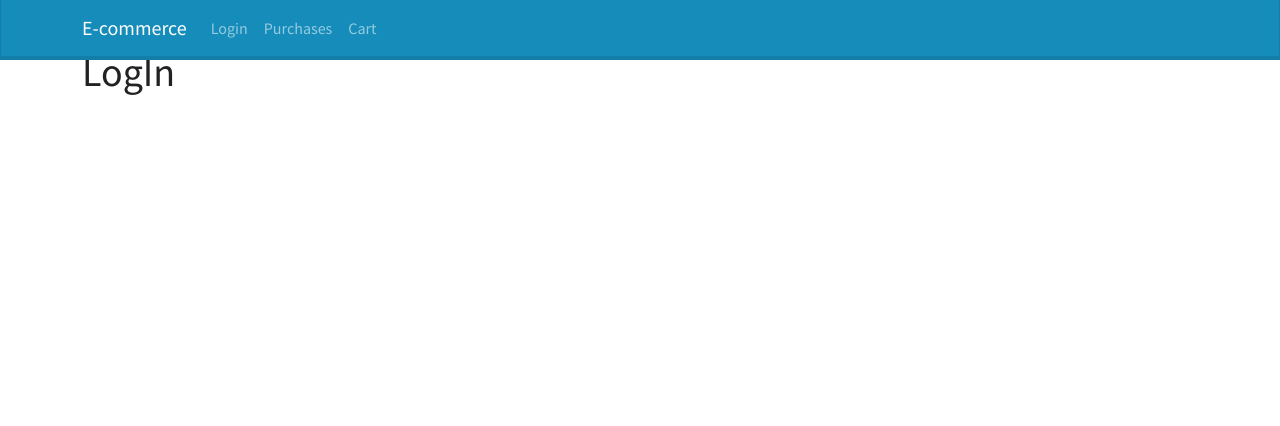
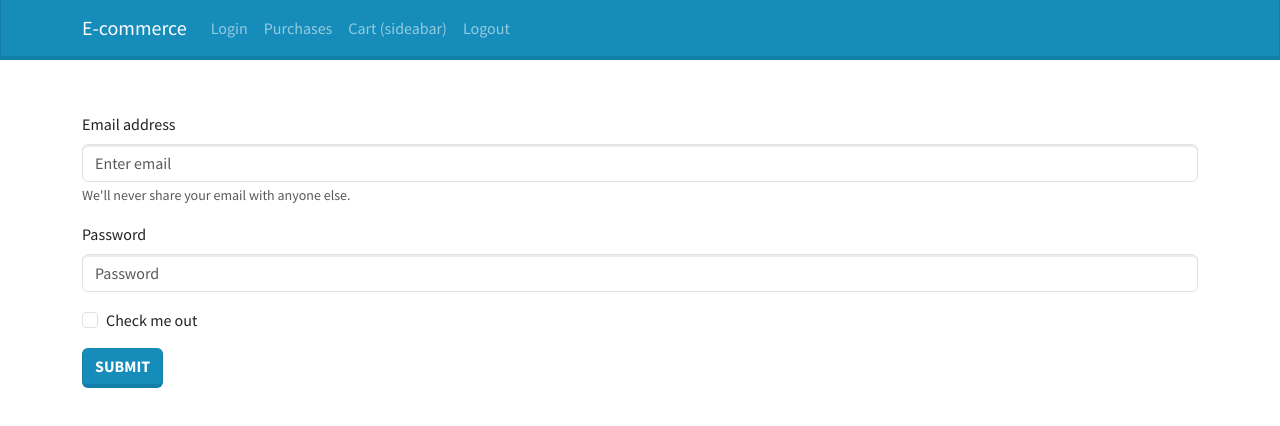
Before and after one commit to AntonioDMV/Proyecto-Final, a React (Vite) app: page /#/login in a window 1280 px wide. Shown: the top 426 px of the page. Built offline with nearby package versions, Linux system fonts and the light colour scheme.

Commit message:
login and purchases

```diff
--- a/package.json
+++ b/package.json
@@ -15,6 +15,7 @@
     "react": "^18.2.0",
     "react-bootstrap": "^2.7.0",
     "react-dom": "^18.2.0",
+    "react-hook-form": "^7.43.0",
     "react-redux": "^8.0.5",
     "react-router-dom": "^6.7.0"
   },
--- a/src/App.css
+++ b/src/App.css
@@ -44,6 +44,16 @@
   padding-top: 2rem;
 }
 
+.HomeCard-img{
+  object-fit: contain;
+  height: 160px;
+  padding: 1rem;
+}
+
+.HomeCard-description{
+ height: 150px;
+}
+
 .navbar{
   display: flex;
 
@@ -66,3 +76,7 @@
 .ProductDetailPage{
   padding-top: 5rem;
 }
+
+.loginForm{
+  padding-top: 4rem;
+}
--- a/src/App.jsx
+++ b/src/App.jsx
@@ -1,5 +1,3 @@
-import { useState } from 'react'
-import reactLogo from './assets/react.svg'
 import './App.css'
 import { HashRouter, Route, Routes } from 'react-router-dom'
 import Home from './pages/Home'
@@ -10,9 +8,9 @@ import AppNavbar from './components/AppNavbar'
 import IsLoading from './components/IsLoading'
 import { useSelector } from 'react-redux'
 import { Container } from 'react-bootstrap'
+import ProtectedRoutes from './components/ProtectedRoutes'
 
 function App() {
-  const [count, setCount] = useState(0)
 
   const isLoading = useSelector(state => state.isLoading);
 
@@ -24,8 +22,12 @@ function App() {
         <Routes>
           <Route path='/' element={<Home />} />
           <Route path='/productDetail/:id' element={<ProductDetail />} />
+          <Route path='/login' element={<LogIn />} />
+
+        <Route element={<ProtectedRoutes/>}>
           <Route path='/purchases' element={<Purchases />} />
-          <Route path='/login' element={<LogIn />} />
+        </Route>
+
         </Routes>
       </Container>
     </HashRouter>
--- a/src/components/AppNavbar.jsx
+++ b/src/components/AppNavbar.jsx
@@ -1,7 +1,15 @@
 import React from 'react';
 import { Container, Nav, Navbar, NavDropdown } from 'react-bootstrap';
-import { Link } from 'react-router-dom';
+import { Link, useNavigate } from 'react-router-dom';
 const AppNavbar = () => {
+
+  const navigate = useNavigate();
+
+  const logOut = () => {
+    localStorage.setItem('token', '')
+    navigate('/login')
+  }
+
   return (
     <div>
       <Navbar className='navbar' fixed='top' bg="primary" variant='dark' expand="md">
@@ -12,7 +20,8 @@ const AppNavbar = () => {
             <Nav className="me-auto">
               <Nav.Link as={Link} to='/login'>Login</Nav.Link>
               <Nav.Link as={Link} to='/purchases'>Purchases</Nav.Link>
-              <Nav.Link >Cart</Nav.Link>
+              <Nav.Link >Cart (sideabar)</Nav.Link>
+              <Nav.Link onClick={logOut} >Logout</Nav.Link>
             </Nav>
           </Navbar.Collapse>
         </Container>
--- /dev/null
+++ b/src/components/ProtectedRoutes.jsx
@@ -0,0 +1,16 @@
+import { Navigate, Outlet } from 'react-router-dom';
+
+const ProtectedRoutes = () => {
+
+    const token = localStorage.getItem('token');
+
+		// Aquí va la condición. Puede ser una condición de cualquier tipo. Lo que
+		// Importa es que valide si el usuario está loggeado o no
+    if(token){
+        return <Outlet />
+    } else {
+        return <Navigate to='/login' />
+    }                     // Aquí le debemos decir la ruta a la que queremos llevar
+};                        // al usuario si no está autenticado
+
+export default ProtectedRoutes;
--- a/src/pages/Home.jsx
+++ b/src/pages/Home.jsx
@@ -74,12 +74,12 @@ const Home = () => {
                     <Row xs={1} md={2} lg={3} className="g-4">
                         {products.map(product => (
                             <Col key={product.id}>
-                                <Card onClick={() => navigate(`/productDetail/${product.id}`)}>
-                                    <Card.Img
+                                <Card className='homeCard' onClick={() => navigate(`/productDetail/${product.id}`)}>
+                                    <Card.Img className='HomeCard-img'
                                         variant="top" src={product.images?.[0].url}
-                                        style={{ height: 200, objectFit: 'contain' }}
+                                        // style={{ objectFit: 'contain' }}
                                     />
-                                    <Card.Body>
+                                    <Card.Body className='HomeCard-description'>
                                         <Card.Title>{product.title}</Card.Title>
                                         <Card.Text>
                                             {product.brand} ${product.price}
--- a/src/pages/LogIn.jsx
+++ b/src/pages/LogIn.jsx
@@ -1,10 +1,55 @@
+import axios from 'axios';
 import React from 'react';
+import { Button, Form } from 'react-bootstrap';
+import { useForm } from 'react-hook-form';
+import { useNavigate } from 'react-router-dom';
 
 const LogIn = () => {
+
+    const {register, handleSubmit} = useForm();
+
+    const navigate = useNavigate();
+
+    // localStorage.setItem('name', freddy )
+
+    const submit = (data) => {
+        console.log(data);
+        axios.post('https://e-commerce-api-v2.academlo.tech/api/v1/users/login', data)
+        .then(res => {
+            console.log(res.data);
+            localStorage.setItem('token', res.data.token)
+            navigate('/');
+        })
+        .catch(error => {
+            if(error.response.status === 401) {
+                alert('credenciales incorrectas')
+            }
+            console.log(error);
+        })
+    }
+
     return (
-        <div>
-            <h1>LogIn</h1>
-        </div>
+            <Form className='loginForm' onSubmit={handleSubmit(submit)} >
+            <Form.Group className="mb-3" controlId="formBasicEmail">
+                <Form.Label>Email address</Form.Label>
+                <Form.Control type="email" placeholder="Enter email" {...register('email')} />
+                <Form.Text className="text-muted">
+                    We'll never share your email with anyone else.
+                </Form.Text>
+            </Form.Group>
+
+            <Form.Group className="mb-3" controlId="formBasicPassword">
+                <Form.Label>Password</Form.Label>
+                <Form.Control type="password" placeholder="Password" {...register('password')}/>
+            </Form.Group>
+            <Form.Group className="mb-3" controlId="formBasicCheckbox">
+                <Form.Check type="checkbox" label="Check me out" />
+            </Form.Group>
+            <Button variant="primary" type="submit">
+                Submit
+            </Button>
+        </Form>
+
     );
 };
 
--- a/src/pages/ProductDetail.jsx
+++ b/src/pages/ProductDetail.jsx
@@ -85,7 +85,7 @@ const ProductDetail = () => {
                             <b>${products.price}</b>
 
                             </Card.Text>
-                            <Button variant="primary">Go somewhere</Button>
+                            <Button variant="primary">Add to cart <i class="fa-solid fa-cart-shopping"></i></Button>
                         </Card.Body>
                     </Card>
                 </Col>
--- a/src/pages/Purchases.jsx
+++ b/src/pages/Purchases.jsx
@@ -1,6 +1,19 @@
-import React from 'react';
+import React, { useEffect } from 'react';
+import { useDispatch, useSelector } from 'react-redux';
+import { getPurchasesThunk } from '../store/slices/Purchases.slice';
 
 const Purchases = () => {
+
+    const purchases = useSelector(state => state.purchases);
+
+    console.log(purchases);
+
+    const dispatch = useDispatch();
+
+    useEffect(() => {
+        dispatch(getPurchasesThunk())
+    }, [])
+
     return (
         <div>
             <h1>Purchases</h1>
--- a/src/store/index.jsx
+++ b/src/store/index.jsx
@@ -1,10 +1,12 @@
 import { configureStore } from '@reduxjs/toolkit'
 import isLoadingSlice from './slices/isLoading.slice'
 import  productsSlice  from './slices/products.slice'
+import  purchasesSlice  from './slices/Purchases.slice'
 
 export default configureStore({
   reducer: {
     isLoading: isLoadingSlice,
-    products: productsSlice
+    products: productsSlice,
+    purchases: purchasesSlice
 	}
 })
--- /dev/null
+++ b/src/store/slices/Purchases.slice.jsx
@@ -0,0 +1,26 @@
+import { createSlice } from '@reduxjs/toolkit';
+import axios from 'axios';
+import getConfig from '../../utils/getConfig';
+import { setIsLoading } from './isLoading.slice';
+
+export const purchasesSlice = createSlice({
+    name: 'purchases',
+    initialState: [],
+    reducers: {
+        setPurchases: (state, action) => {
+            const purchases = action.payload;
+            return purchases;
+        }
+    }
+})
+
+export const getPurchasesThunk = () => (dispatch) => {
+    dispatch(setIsLoading(true));
+    return axios.get('https://e-commerce-api-v2.academlo.tech/api/v1/purchases', getConfig())
+        .then((res) => dispatch(setPurchases(res.data)))
+        .finally(() => dispatch(setIsLoading(false)));
+}
+
+export const { setPurchases } = purchasesSlice.actions;
+
+export default purchasesSlice.reducer;
--- /dev/null
+++ b/src/utils/getConfig.js
@@ -0,0 +1,5 @@
+const getConfig = () => ({
+    headers: { Authorization: `Bearer ${localStorage.getItem('token')}` }
+});
+
+export default getConfig;
```
Also changed, not shown: 1 other file (tests, documents, lock files or other folders).
